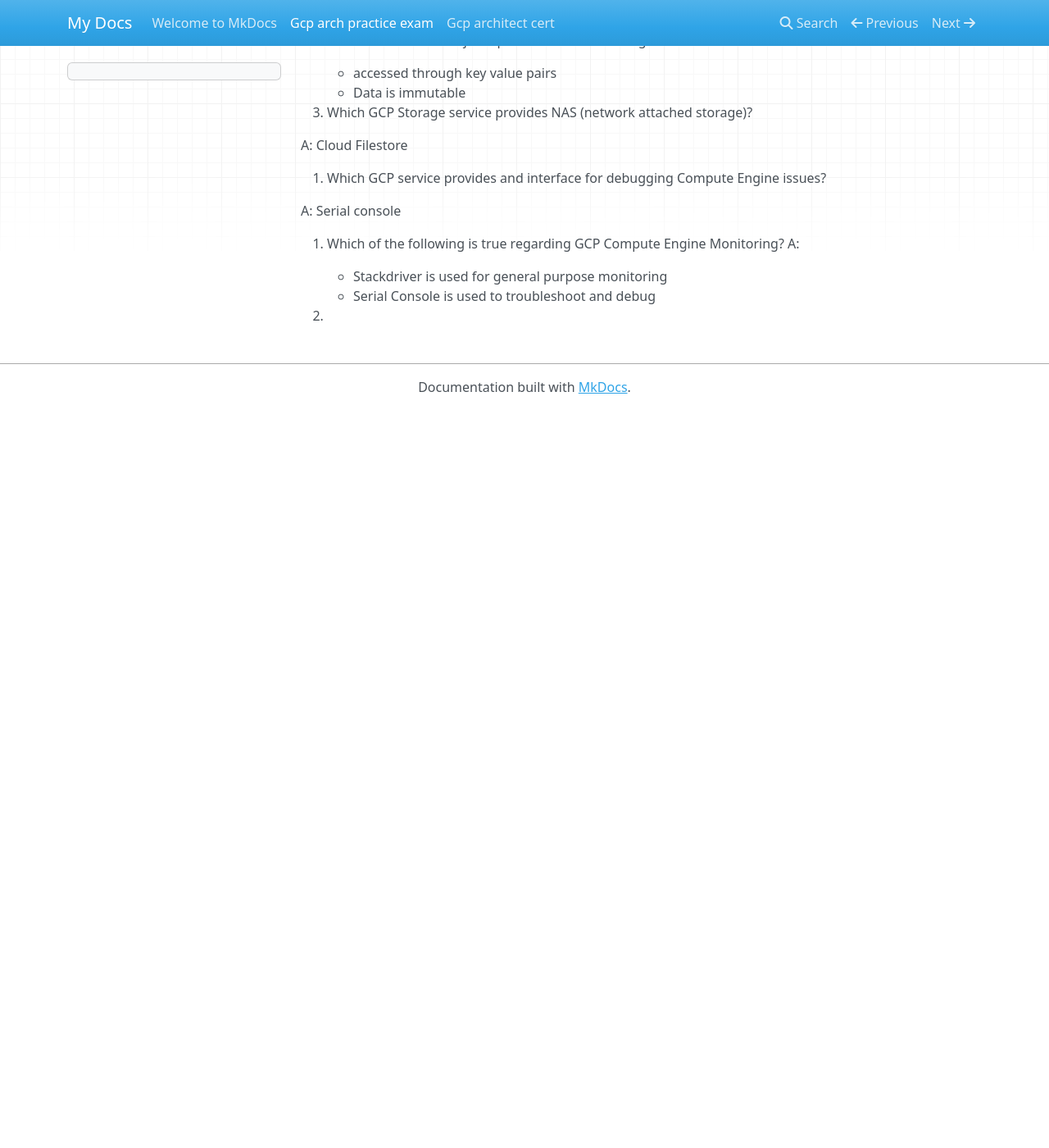
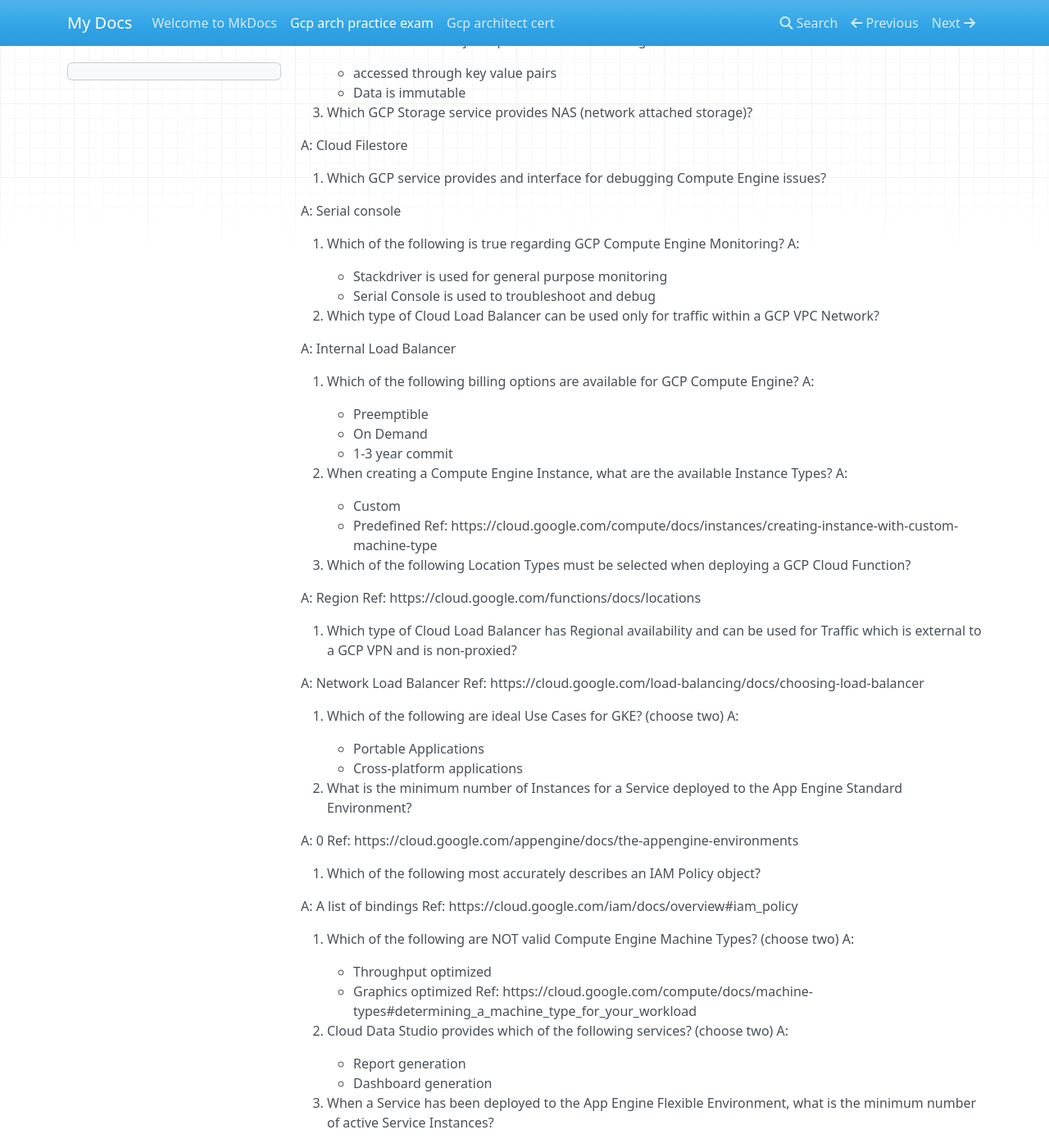
Before and after one commit to touchthesun/study-notes, an MkDocs documentation site: the page built from docs/gcp-arch-practice-exam.md, in a window 1280 px wide and 1400 px high, scrolled down 1423 px. Shown: the whole window at 82% size. Built offline with MkDocs 1.6.1, drawn with Linux system fonts in a browser that asks for light colours; nearby versions of some CDN libraries; before the commit the page ends 1923 px from its top, so only the background shows below that; some of the changed text lies outside the part shown.

Commit message:
practice exam notes

```diff
--- a/docs/gcp-arch-practice-exam.md
+++ b/docs/gcp-arch-practice-exam.md
@@ -85,4 +85,96 @@ A:
     - Stackdriver is used for general purpose monitoring
     - Serial Console is used to troubleshoot and debug
 
-22.
+22. Which type of Cloud Load Balancer can be used only for traffic within a GCP VPC Network?
+
+A: Internal Load Balancer
+
+23. Which of the following billing options are available for GCP Compute Engine?
+A:
+    - Preemptible
+    - On Demand
+    - 1-3 year commit
+
+24. When creating a Compute Engine Instance, what are the available Instance Types?
+A:
+    - Custom
+    - Predefined
+Ref: https://cloud.google.com/compute/docs/instances/creating-instance-with-custom-machine-type
+
+25. Which of the following Location Types must be selected when deploying a GCP Cloud Function?
+
+A: Region
+Ref:  https://cloud.google.com/functions/docs/locations
+
+26. Which type of Cloud Load Balancer has Regional availability and can be used for Traffic which is external to a GCP VPN and is non-proxied?
+
+A: Network Load Balancer
+Ref: https://cloud.google.com/load-balancing/docs/choosing-load-balancer
+
+27. Which of the following are ideal Use Cases for GKE? (choose two)
+A:
+    - Portable Applications
+    - Cross-platform applications
+
+28. What is the minimum number of Instances for a Service deployed to the App Engine Standard Environment?
+
+A: 0
+Ref: https://cloud.google.com/appengine/docs/the-appengine-environments
+
+29. Which of the following most accurately describes an IAM Policy object?
+
+A: A list of bindings
+Ref: https://cloud.google.com/iam/docs/overview#iam_policy
+
+30. Which of the following are NOT valid Compute Engine Machine Types? (choose two)
+A:
+    - Throughput optimized
+    - Graphics optimized
+Ref: https://cloud.google.com/compute/docs/machine-types#determining_a_machine_type_for_your_workload
+
+31. Cloud Data Studio provides which of the following services? (choose two)
+A:
+    - Report generation
+    - Dashboard generation
+
+32. When a Service has been deployed to the App Engine Flexible Environment, what is the minimum number of active Service Instances?
+
+A: 1
+Ref: https://cloud.google.com/appengine/docs/the-appengine-environments
+
+33. Which type of Load Balancer can be configured for use as a CDN (Content Delivery Network)?
+
+A: Global HTTPS
+Ref:
+    - https://cloud.google.com/cdn/docs
+    - https://cloud.google.com/load-balancing/docs/choosing-load-balancer
+    - https://cloud.google.com/load-balancing/docs/https/setting-up-https
+
+
+34. Which of the following best describes the relationships between App Engine components?
+
+A: Services > Versions > Instances
+
+35. True or False: Child policies can restrict access granted at a higher level.A
+
+A: False
+
+36. When creating a Compute Engine Instance Group, what are the possible options available for Instance Group Type?
+
+###
+
+37. Which of the following are true of Cloud Storage Bucket Naming?
+
+###
+
+38. Which GCP Service provides API Management by using either Frameworks for App Engine, OAS (OpenAPI Specification), or gRPC?
+
+###
+
+39. Which GCP NoSQL database powers many of Google's services, including Search, Analytics, Maps, and Gmail?
+
+###
+
+40. Which GCP AI Service provides the ability to detect emotion and understand text using pre-trained models?
+
+###
```
